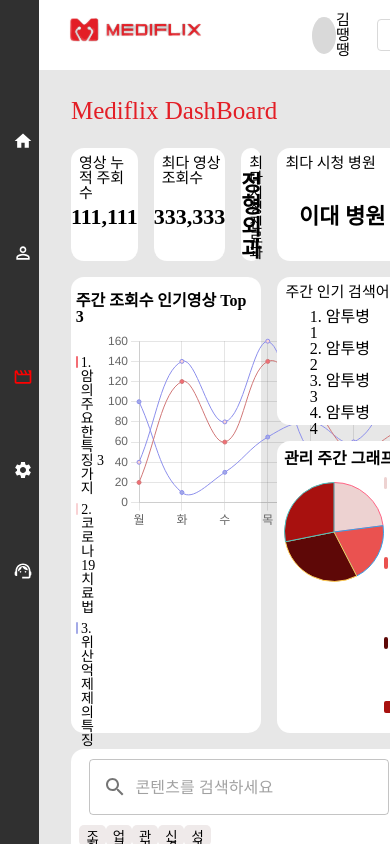
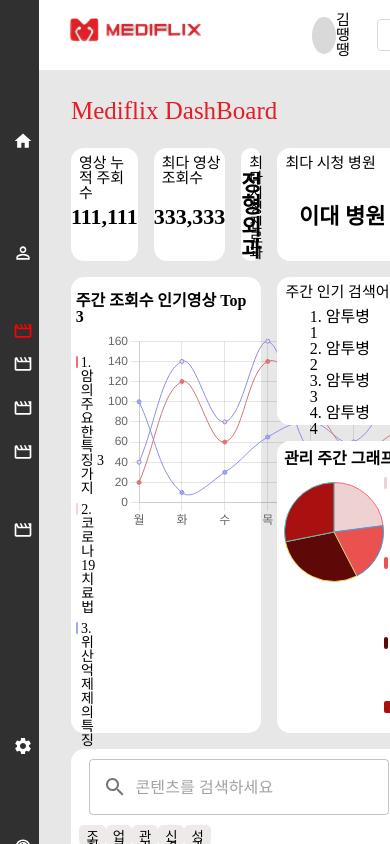
Before and after one commit to MEDIFLIX/ST_FE, a React (Create React App) app in the folder st_fe/: page /original in a window 390 px wide. Shown: the top 844 px of the page. Built offline with nearby package versions, Linux system fonts and the light colour scheme; no server answers; a web font is replaced by a local one.

Commit message:
feat  : 오리지널 반응형, navbar요소추가

```diff
--- a/st_fe/src/components/SideBar.tsx
+++ b/st_fe/src/components/SideBar.tsx
@@ -23,7 +23,7 @@
     flex-direction: column;
     position: absolute;
     top: 90px;
-    height: 170px;
+    height: 430px;
     justify-content: space-between;
     align-items: flex-start;
     width: 90%;
@@ -31,7 +31,7 @@
 
   .SideOption {
     display: flex;
-    top: 419px;
+    top: 695px;
     flex-direction: column;
     position: absolute;
     justify-content: space-between;
@@ -92,7 +92,7 @@
             sx={{ color: 'white', border: 'none', fontSize: '13px' }}
             onClick={handleContentBtn}
           >
-            콘텐츠 관리
+            Original
           </Button>
         ) : (
           <Button
@@ -101,9 +101,37 @@
             sx={{ color: 'red', border: 'none', fontSize: '13px' }}
             onClick={handleContentBtn}
           >
-            콘텐츠 관리
+            Original
           </Button>
         )}
+        <Button
+          variant="outlined"
+          startIcon={<MovieCreationOutlinedIcon />}
+          sx={{ color: 'white', border: 'none', fontSize: '13px' }}
+        >
+          VOD
+        </Button>
+        <Button
+          variant="outlined"
+          startIcon={<MovieCreationOutlinedIcon />}
+          sx={{ color: 'white', border: 'none', fontSize: '13px' }}
+        >
+          Drug Info
+        </Button>
+        <Button
+          variant="outlined"
+          startIcon={<MovieCreationOutlinedIcon />}
+          sx={{ color: 'white', border: 'none', fontSize: '13px' }}
+        >
+          Life
+        </Button>
+        <Button
+          variant="outlined"
+          startIcon={<MovieCreationOutlinedIcon />}
+          sx={{ color: 'white', border: 'none', fontSize: '13px' }}
+        >
+          콘텐츠 분석
+        </Button>
       </div>
       <div className="SideOption">
         <Button
--- a/st_fe/src/pages/Original/components/OrignialContentList.tsx
+++ b/st_fe/src/pages/Original/components/OrignialContentList.tsx
@@ -4,7 +4,6 @@
   display: flex;
   flex-direction: column;
   width: 100%;
-  height: 100%;
 
   .contentList_title {
     font-size: 16px;
```
